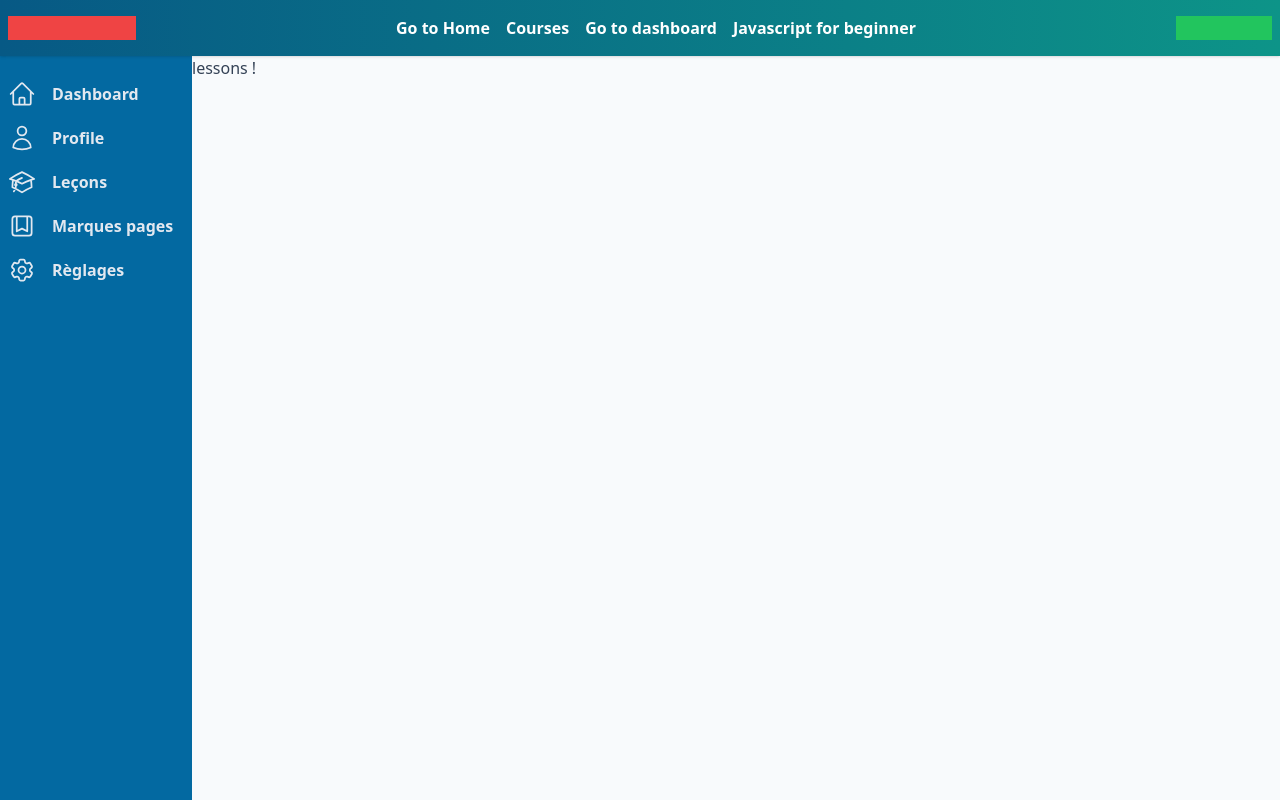
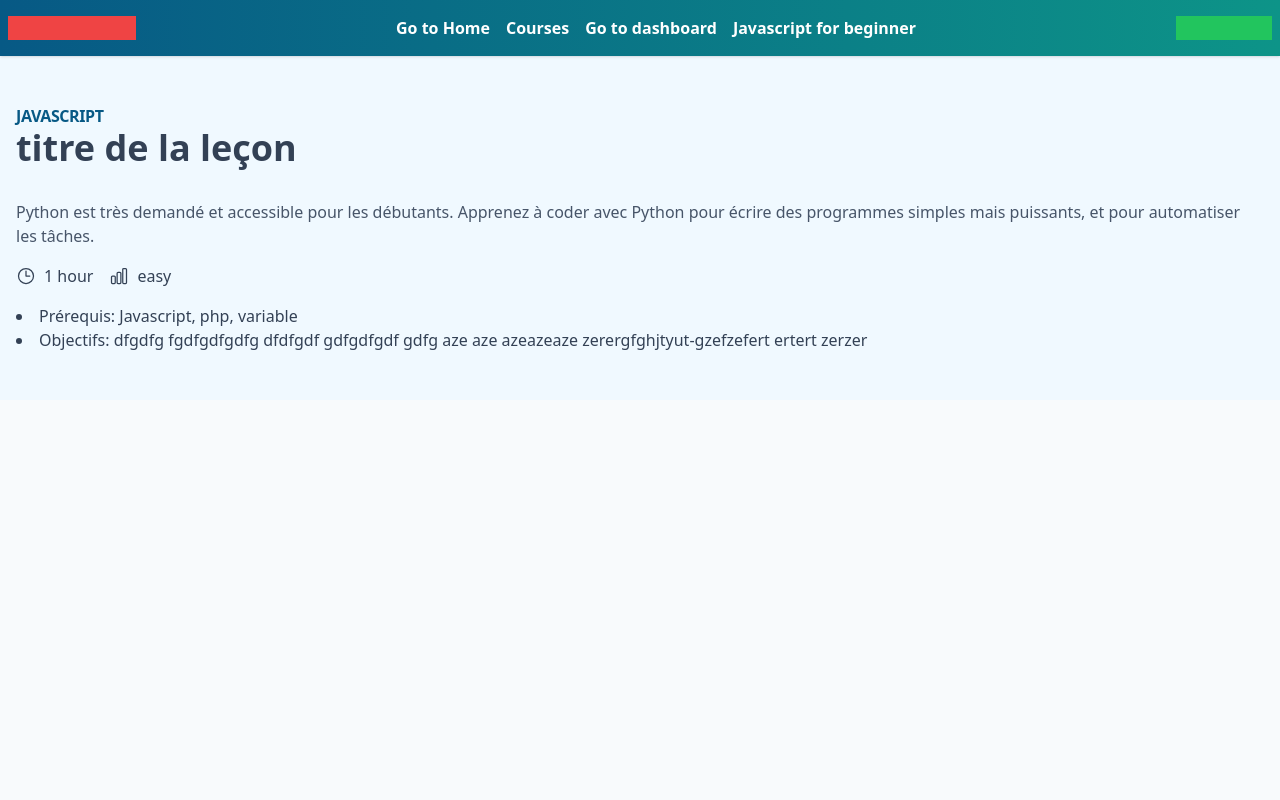
Before and after one commit to mthdht/learn, a Vue app: page /#/lessons/javascript-for-beginner in a window 1280 px wide. Before the commit this address led to /#/mthdht/lessons. Built offline with nearby package versions, Linux system fonts and the light colour scheme.

Commit message:
start header on lesson template

```diff
--- a/src/pages/Lesson.vue
+++ b/src/pages/Lesson.vue
@@ -1,9 +1,29 @@
 <template>
-  <main class="grow container p-4">
-    <header>
-      <h2>titre de la leçon</h2>
+  <main class="p-4 bg-sky-50">
+    <header class="py-8 container">
+      <p class="uppercase text-sky-800 font-semibold tracking-tight">
+        JAVAscript
+      </p>
+      <h2 class="text-4xl font-semibold mb-8">titre de la leçon</h2>
 
-      <div class="prerequisites-and-goal">
+      <p class="text-slate-600 mb-4">
+        Python est très demandé et accessible pour les débutants. Apprenez à
+        coder avec Python pour écrire des programmes simples mais puissants, et
+        pour automatiser les tâches.
+      </p>
+
+      <div class="infos flex gap-4 mt-4">
+        <div class="flex gap-2 items-center">
+          <ClockIcon class="h-5 w-5"></ClockIcon>
+          <span>1 hour</span>
+        </div>
+        <div class="flex gap-2 items-center">
+          <ChartBarIcon class="h-5 w-5"></ChartBarIcon>
+          <span>easy</span>
+        </div>
+      </div>
+
+      <div class="prerequisites-and-goal mt-4">
         <ul class="list-disc list-inside">
           <li>Prérequis: Javascript, php, variable</li>
           <li>
@@ -13,6 +33,13 @@
         </ul>
       </div>
     </header>
-    <section></section>
+    <section class="content flex gap-4">
+      <section class="w-3/4"></section>
+      <aside class="grow"></aside>
+    </section>
   </main>
 </template>
+
+<script setup>
+import { ClockIcon, ChartBarIcon } from '@heroicons/vue/24/outline';
+</script>
```
